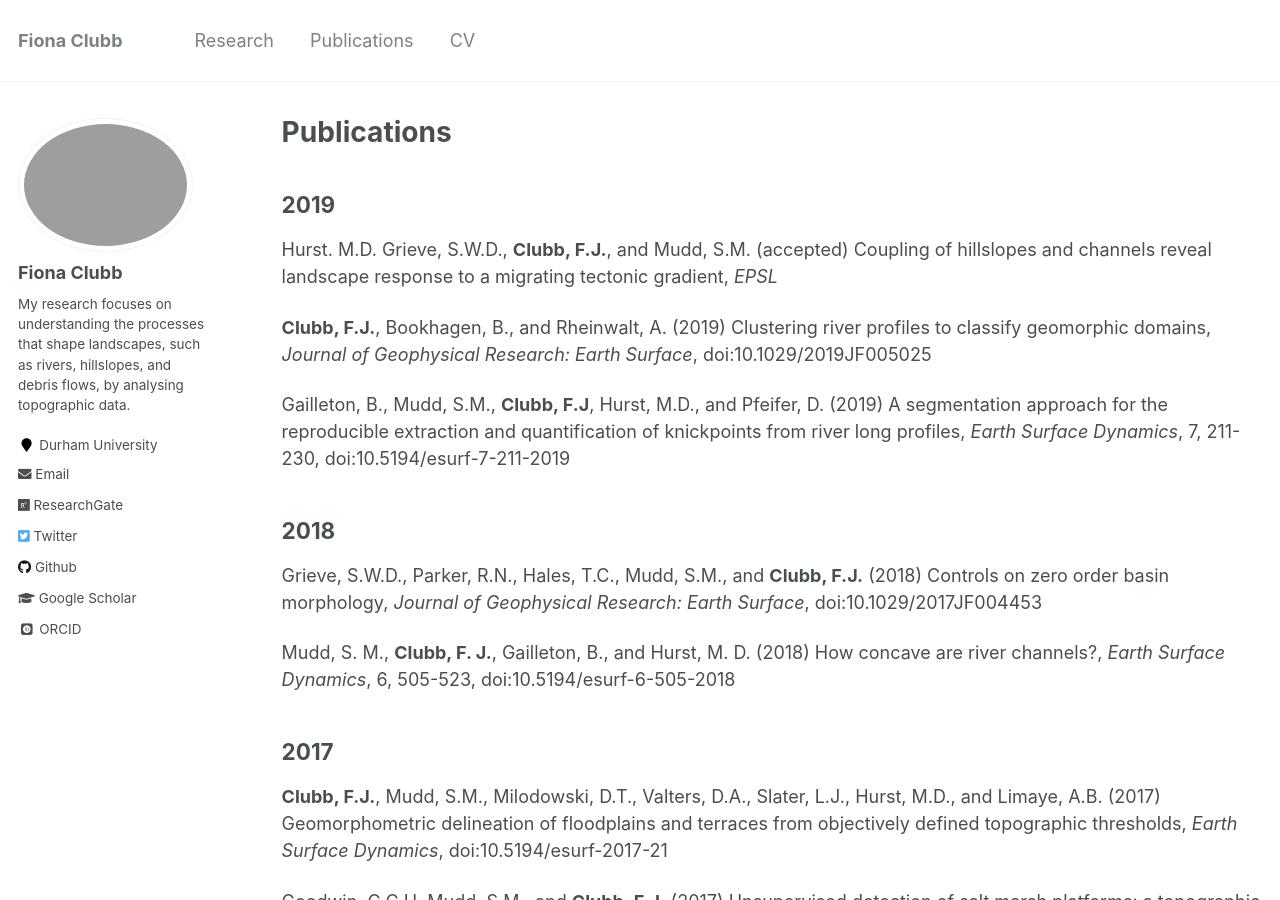
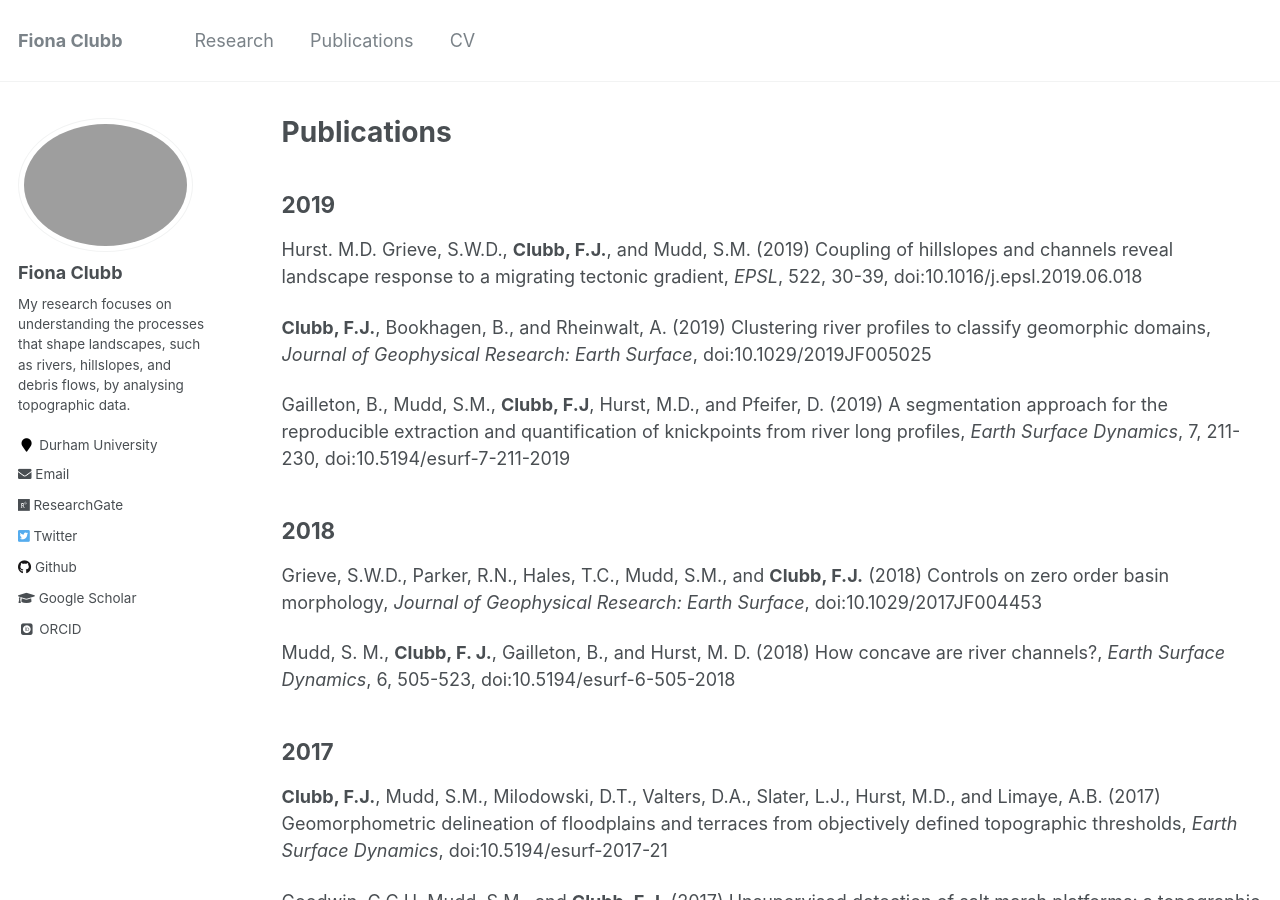
Before and after one commit to fclubb/fclubb.github.io, a Jekyll site: the page built from _pages/publications.md, in a window 1280 px wide and 900 px high. Built offline with Jekyll 4.4.1, drawn with Linux system fonts in a browser that asks for light colours; some web fonts are replaced.

Commit message:
Updating publications

```diff
--- a/_pages/publications.md
+++ b/_pages/publications.md
@@ -7,7 +7,7 @@ author_profile: true
 
 ## 2019
 
-Hurst. M.D. Grieve, S.W.D., **Clubb, F.J.**, and Mudd, S.M. (accepted) Coupling of hillslopes and channels reveal landscape response to a migrating tectonic gradient, _EPSL_
+Hurst. M.D. Grieve, S.W.D., **Clubb, F.J.**, and Mudd, S.M. (2019) Coupling of hillslopes and channels reveal landscape response to a migrating tectonic gradient, _EPSL_, 522, 30-39, doi:10.1016/j.epsl.2019.06.018
 
 **Clubb, F.J.**, Bookhagen, B., and Rheinwalt, A. (2019) Clustering river profiles to classify geomorphic domains, _Journal of Geophysical Research: Earth Surface_, doi:10.1029/2019JF005025
 
```
